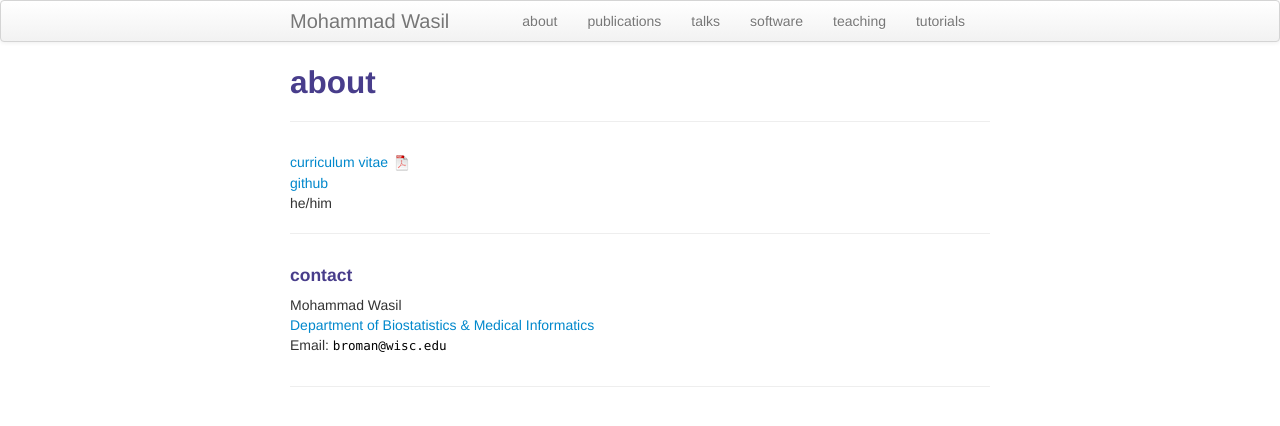
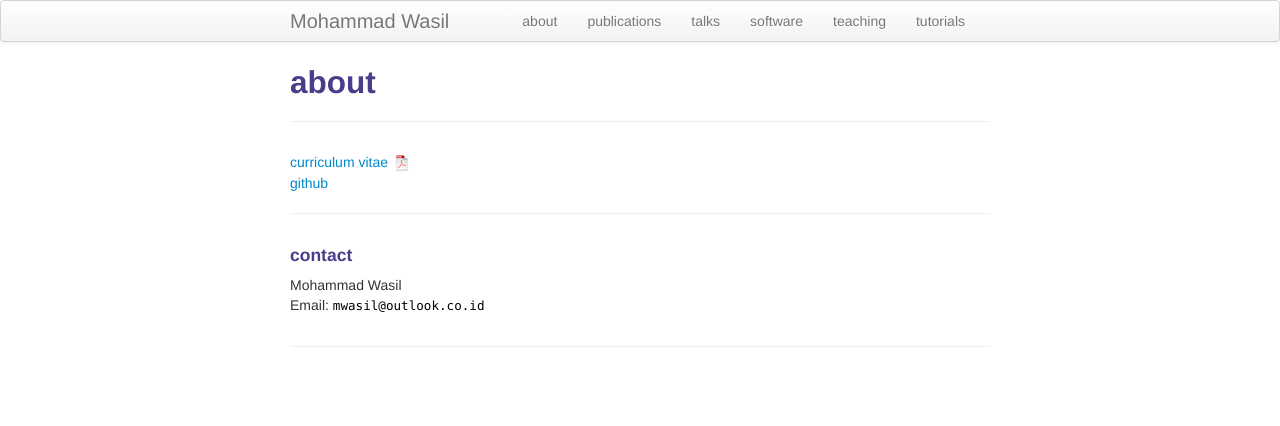
Before and after one commit to mhwasil/mhwasil.github.io, a Jekyll site: the page built from pages/about.md, in a window 1280 px wide. Shown: the top 426 px of the page. Built offline with Jekyll 4.4.1, drawn with Linux system fonts in a browser that asks for light colours.

Commit message:
update email

```diff
--- a/pages/about.md
+++ b/pages/about.md
@@ -5,9 +5,8 @@ description: ToDo
 ---
 
 
-[curriculum vitae ![CV as pdf](icons16/pdf-icon.png)]({{ BASE_PATH }}/assets/broman_cv.pdf)<br/>
+[curriculum vitae ![CV as pdf](icons16/pdf-icon.png)]({{ BASE_PATH }}/assets/cv_noinfo.pdf)<br/>
 [github](https://github.com/mhwasil)<br/>
-he/him
 
 ---
 
@@ -17,12 +16,11 @@ he/him
     <div class="row-fluid">
         <div class="span5">
             Mohammad Wasil<br/>
-            <a href="https://www.biostat.wisc.edu">Department of Biostatistics &amp; Medical Informatics</a><br/>
 
             <div id="hide_email">
-            Email: <code>bro</code><b>I</b><code>man</code><b>don't</b><code>@</code><b>want</b><code></code><b>spam!
-            </b><code></code><b>So</b><code></code><b>please</b><code>wi</code><b>leave
-            </b><code>sc</code><b>me</b><code>.</code><b>alone</b><code>e</code><b>!</b><code>du</code><br/>
+            Email: <code>mwa</code><b>I</b><code>sil</code><b>don't</b><code>@</code><b>want</b><code></code><b>spam!
+            </b><code></code><b>So</b><code></code><b>please</b><code>out</code><b>leave
+            </b><code>look</code><b>me</b><code>.</code><b>alone</b><code>co.</code><b>!</b><code>id</code><br/>
             </div>
         </div>
 
```
